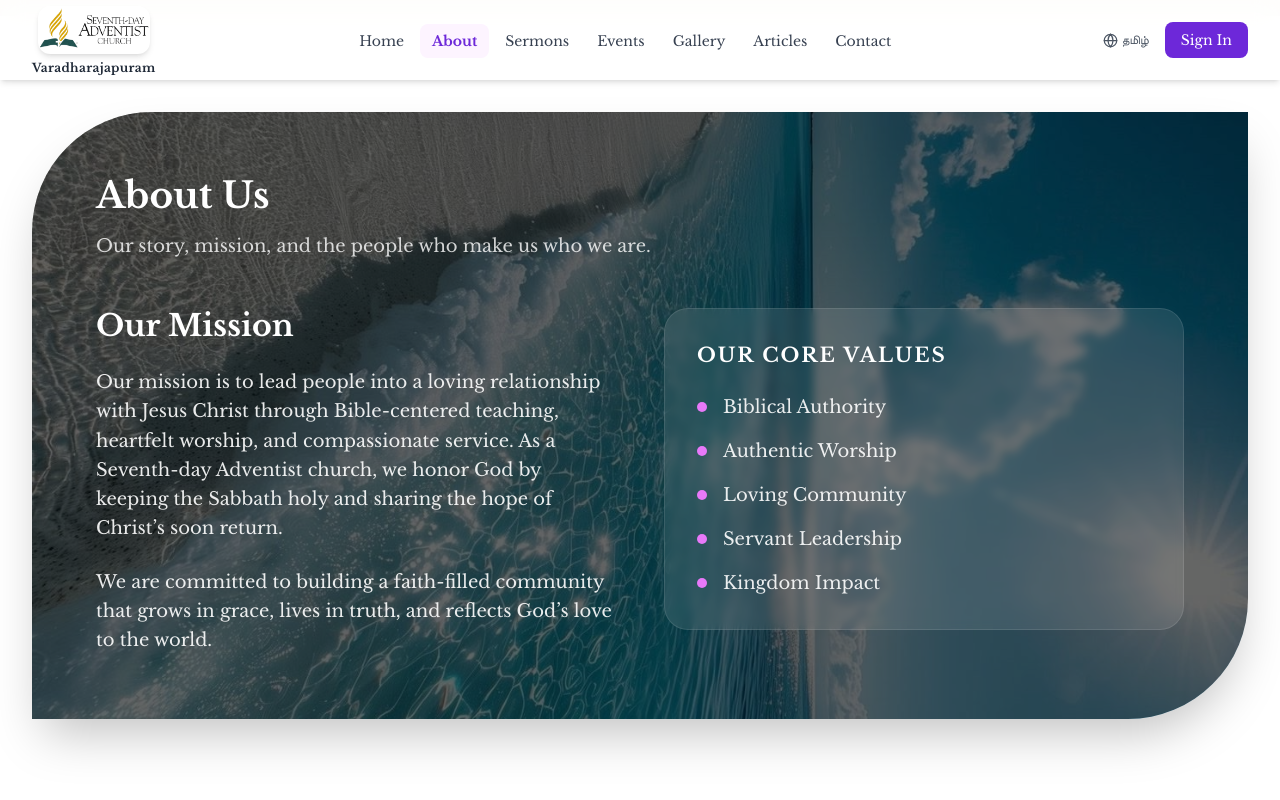
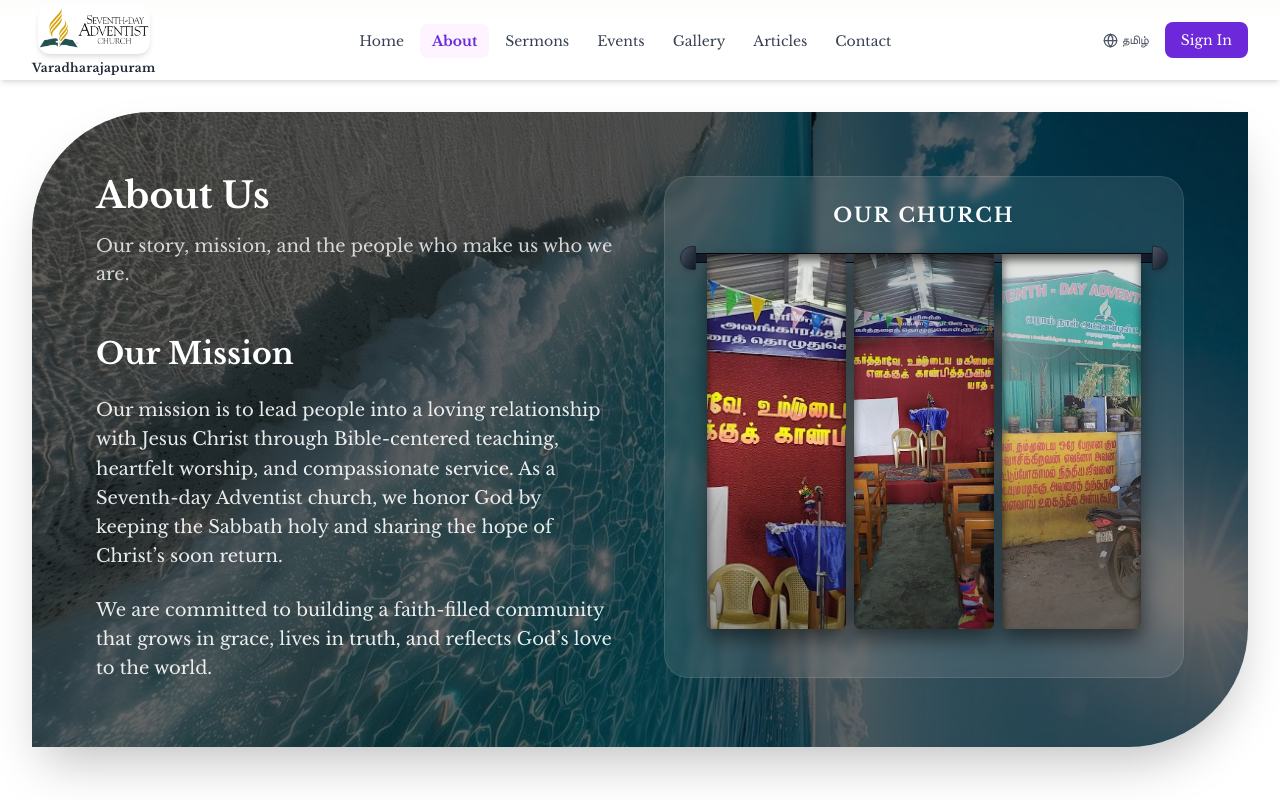
Before and after one commit to tharany2194/SDA-Church-web-app, a Next.js app: page /about in a window 1280 px wide. Shown: the top 800 px of the page. Built offline with nearby package versions, Linux system fonts and the light colour scheme.

Commit message:
stabilization of apis (verse of the day, login, logout)

```diff
--- a/app/(public)/about/page.jsx
+++ b/app/(public)/about/page.jsx
@@ -17,6 +17,9 @@ export default function AboutPage() {
             <div className="absolute inset-0 bg-black/60 z-0" />
 
             <div className="relative z-10">
+              <div className="grid md:grid-cols-2 gap-12 items-start">
+                {/* Left Column: Headings & Mission text */}
+                <div>
                   <h1 className="section-title !text-white !text-left mb-4">
                     {language === 'ta' ? 'எங்களைப் பற்றி' : 'About Us'}
                   </h1>
@@ -26,7 +29,6 @@ export default function AboutPage() {
                       : 'Our story, mission, and the people who make us who we are.'}
                   </p>
 
-              <div className="grid md:grid-cols-2 gap-12 items-start">
                   <div className="space-y-6">
                     <h2 className="text-3xl font-bold text-white">
                       {language === 'ta' ? 'எங்கள் நோக்கம்' : 'Our Mission'}
@@ -42,22 +44,50 @@ export default function AboutPage() {
                         : 'We are committed to building a faith-filled community that grows in grace, lives in truth, and reflects God’s love to the world.'}
                     </p>
                   </div>
+                </div>
 
-                <div className="bg-white/10 rounded-3xl p-8 border border-white/10 backdrop-blur-sm">
-                  <h3 className="font-bold text-white mb-6 text-xl uppercase tracking-widest">
-                    {language === 'ta' ? 'எங்கள் முக்கிய மதிப்புகள்' : 'Our Core Values'}
+                {/* Right Column: Our Church Card */}
+                <div className="bg-white/10 rounded-3xl p-6 md:p-6 pb-2 border border-white/10 backdrop-blur-sm">
+                  <h3 className="font-bold text-white mb-4 text-xl uppercase tracking-widest text-center">
+                    {language === 'ta' ? 'எங்கள் சபை' : 'Our Church'}
                   </h3>
-                  <ul className="space-y-4">
-                    {(language === 'ta'
-                      ? ['வேத அதிகாரம்', 'உண்மையான வழிபாடு', 'அன்பான சமூகம்', 'சேவை தலைமை', 'ராஜ்ய தாக்கம்']
-                      : ['Biblical Authority', 'Authentic Worship', 'Loving Community', 'Servant Leadership', 'Kingdom Impact']
-                    ).map((v) => (
-                      <li key={v} className="flex items-center gap-4 text-white/90 group">
-                        <span className="w-2.5 h-2.5 rounded-full bg-primary-400 group-hover:scale-125 transition-transform" />
-                        <span className="text-lg font-medium">{v}</span>
-                      </li>
-                    ))}
-                  </ul>
+
+                  <div className="relative pt-2 max-w-[400px] md:max-w-[450px] mx-auto">
+                    {/* Hanging Rod */}
+                    <div className="absolute top-2 left-[-16px] right-[-16px] h-2 md:h-2.5 bg-gradient-to-r from-gray-900 via-gray-600 to-gray-900 border border-gray-950 rounded-full shadow-2xl z-0 flex items-center justify-between">
+                      {/* Left Finial */}
+                      <div className="w-3 h-5 md:w-4 md:h-6 bg-gradient-to-br from-gray-600 to-gray-900 rounded-l-full shadow-md -translate-x-1 border border-gray-800" />
+                      {/* Right Finial */}
+                      <div className="w-3 h-5 md:w-4 md:h-6 bg-gradient-to-br from-gray-600 to-gray-900 rounded-r-full shadow-md translate-x-1 border border-gray-800" />
+                    </div>
+
+                    {/* 3 Banners */}
+                    <div className="flex justify-center gap-[6px] md:gap-2 h-[300px] sm:h-[350px] md:h-[400px] relative z-10 px-2 group/banners pb-6">
+                      {/* Image 1 */}
+                      <div className="flex-1 relative shadow-[0_10px_20px_rgba(0,0,0,0.5)] overflow-hidden transition-all duration-500 ease-out hover:-translate-y-2 hover:scale-[1.05] origin-center rounded-t-none rounded-b-md border-t border-black/50 hover:z-50 hover:shadow-[0_20px_40px_rgba(0,0,0,0.7)] cursor-pointer group">
+                        <img src="/images/church-img1.jpeg" className="absolute inset-0 w-full h-full object-cover transition-transform duration-700 group-hover:scale-105" alt="Our Church 1" />
+                        <div className="absolute inset-0 bg-gradient-to-t from-black/70 via-transparent to-black/20 pointer-events-none opacity-60 group-hover:opacity-10 transition-opacity duration-500" />
+                        <div className="absolute inset-0 shadow-[inset_0_6px_8px_rgba(0,0,0,0.6)] pointer-events-none" />
+                        <div className="absolute inset-0 border border-white/0 group-hover:border-white/20 rounded-b-md pointer-events-none transition-colors duration-500" />
+                      </div>
+
+                      {/* Image 2 */}
+                      <div className="flex-1 relative shadow-[0_10px_20px_rgba(0,0,0,0.5)] overflow-hidden transition-all duration-500 ease-out hover:-translate-y-2 hover:scale-110 origin-center rounded-t-none rounded-b-md border-t border-black/50 hover:z-50 hover:shadow-[0_20px_40px_rgba(0,0,0,0.8)] cursor-pointer group z-20">
+                        <img src="/images/church_img2.jpeg" className="absolute inset-0 w-full h-full object-cover transition-transform duration-700 group-hover:scale-105" alt="Our Church 2" />
+                        <div className="absolute inset-0 bg-gradient-to-b from-black/50 via-transparent to-black/70 pointer-events-none opacity-60 group-hover:opacity-10 transition-opacity duration-500" />
+                        <div className="absolute inset-0 shadow-[inset_0_6px_8px_rgba(0,0,0,0.6)] pointer-events-none" />
+                        <div className="absolute inset-0 border border-white/0 group-hover:border-white/20 rounded-b-md pointer-events-none transition-colors duration-500" />
+                      </div>
+
+                      {/* Image 3 */}
+                      <div className="flex-1 relative shadow-[0_10px_20px_rgba(0,0,0,0.5)] overflow-hidden transition-all duration-500 ease-out hover:-translate-y-2 hover:scale-[1.05] origin-center rounded-t-none rounded-b-md border-t border-black/50 hover:z-50 hover:shadow-[0_20px_40px_rgba(0,0,0,0.7)] cursor-pointer group">
+                        <img src="/images/church_img3.jpeg" className="absolute inset-0 w-full h-full object-cover transition-transform duration-700 group-hover:scale-105" alt="Our Church 3" />
+                        <div className="absolute inset-0 bg-gradient-to-t from-black/70 via-transparent to-black/20 pointer-events-none opacity-60 group-hover:opacity-10 transition-opacity duration-500" />
+                        <div className="absolute inset-0 shadow-[inset_0_6px_8px_rgba(0,0,0,0.6)] pointer-events-none" />
+                        <div className="absolute inset-0 border border-white/0 group-hover:border-white/20 rounded-b-md pointer-events-none transition-colors duration-500" />
+                      </div>
+                    </div>
+                  </div>
                 </div>
               </div>
             </div>
```
Lines whose indentation alone changed are shown as unchanged.
